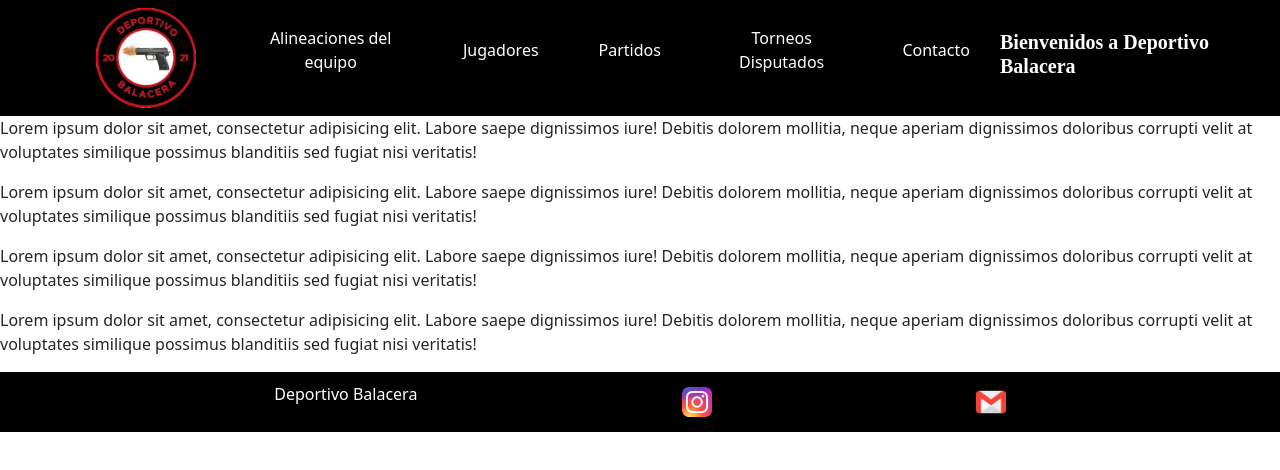
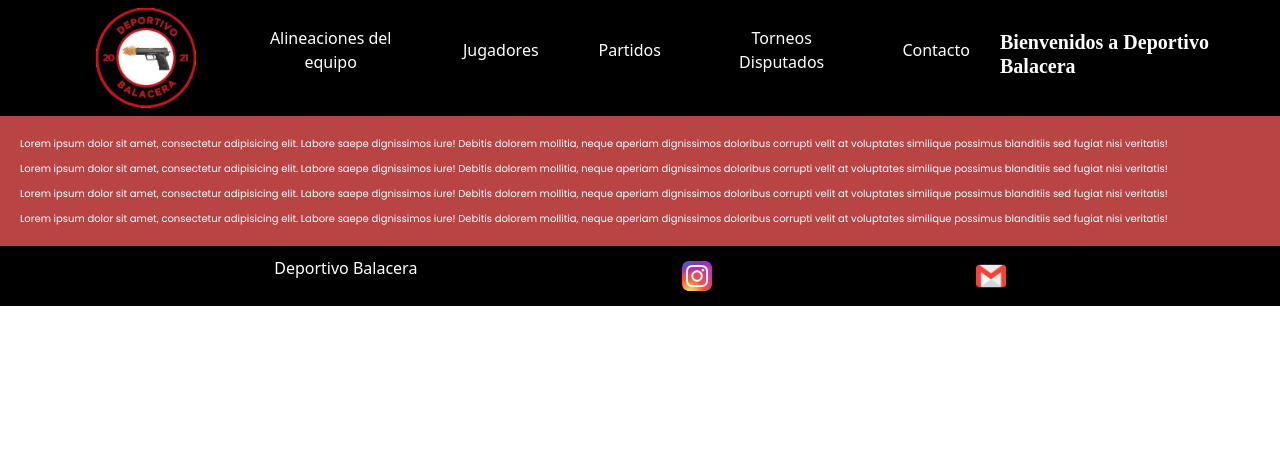
Before and after one commit to ElChouny/PreEntrega2-Torquatti, a plain HTML site: page pages/alineaciones-del-equipo.html in a window 1280 px wide. Drawn offline with nearby package versions, Linux system fonts and the light colour scheme.

Commit message:
actualizacion alineaciones del equipo y su css

```diff
--- a/css/style.css
+++ b/css/style.css
@@ -289,6 +289,29 @@ section div h2 {
     margin: 10px;
 }
 
+
+/*!-----------ALINEACIONES--------------*/
+
+
+
+
+.alineaciones-del-equipo {
+    font-family: "Poppins", sans-serif;
+    font-size: 10px;
+    font-weight: 10px;
+    font-style: normal;
+    background-color: rgb(184, 68, 68);
+    color: white;
+    flex-wrap: wrap;
+}
+
+.alineaciones-del-equipo div {
+    padding: 10px;
+}
+
+.alineaciones-del-equipo div p {
+    margin: 10px;
+}
 /*!------CONTACTO-------*/
 
 .contactame {
--- a/pages/alineaciones-del-equipo.html
+++ b/pages/alineaciones-del-equipo.html
@@ -40,7 +40,7 @@
         </nav>
     </header>
     <main>
-        <section>
+        <section class="alineaciones-del-equipo">
             <div>
                 <p>Lorem ipsum dolor sit amet, consectetur adipisicing elit. Labore saepe dignissimos iure! Debitis
                     dolorem mollitia, neque aperiam dignissimos doloribus corrupti velit at voluptates similique
```
